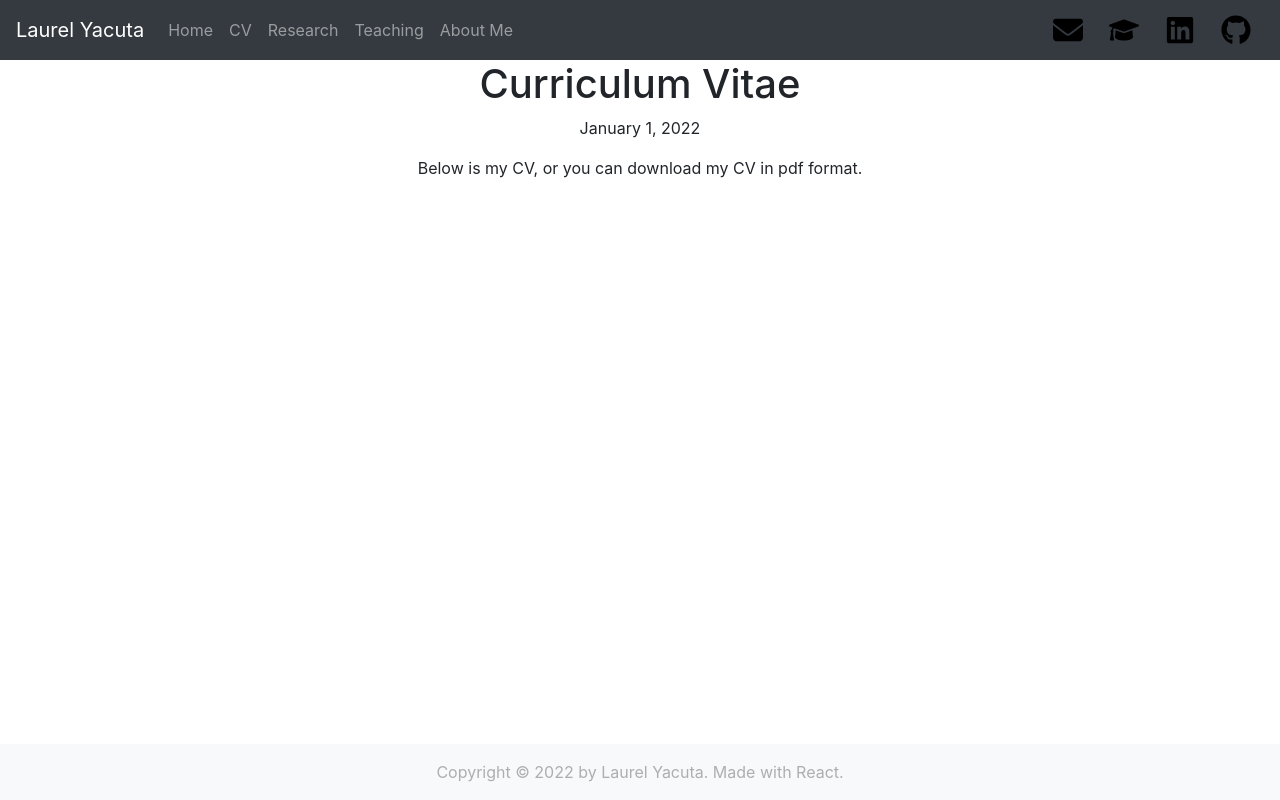
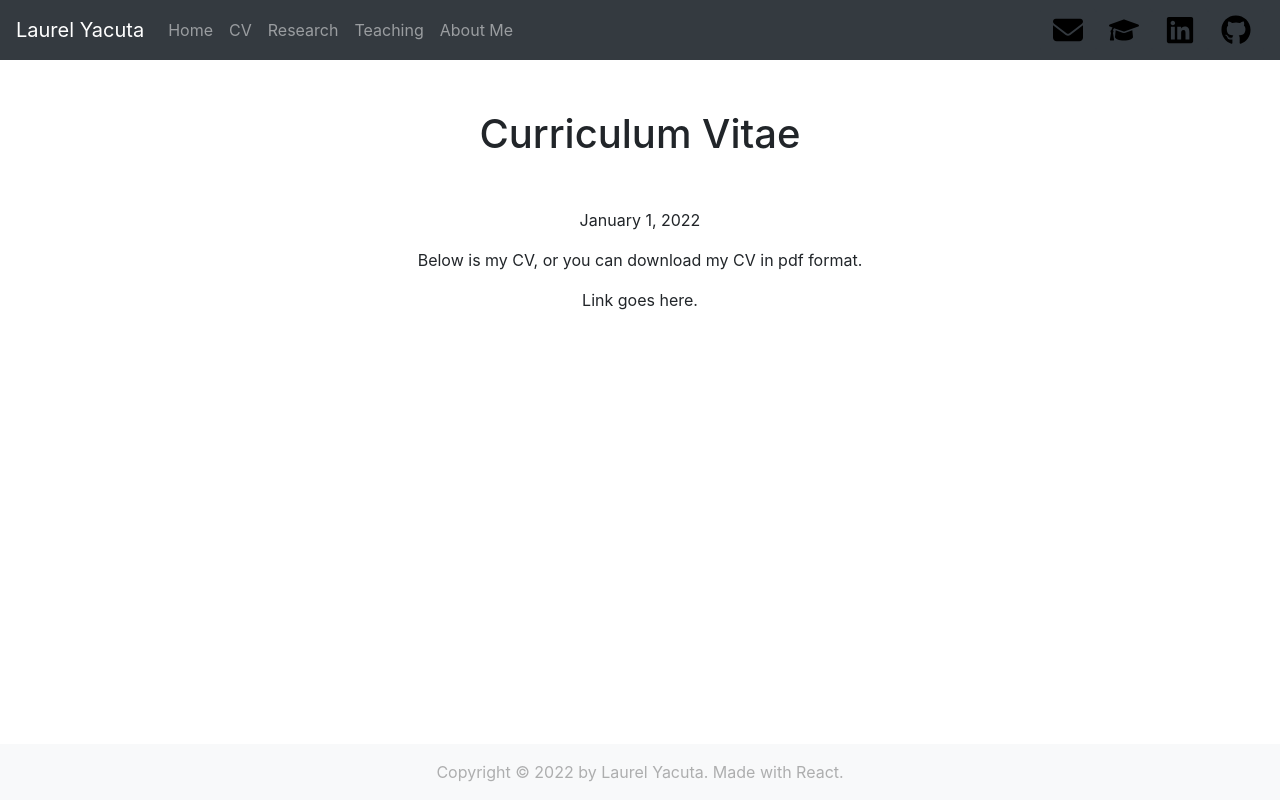
Before and after one commit to laurelyacuta/laurelyacuta.github.io, a React (Create React App) app: page /cv in a window 1280 px wide. Built offline with nearby package versions, Linux system fonts and the light colour scheme.

Commit message:
Updated cv page

```diff
--- a/src/pages/cv/index.js
+++ b/src/pages/cv/index.js
@@ -1,5 +1,6 @@
 import React, { Component } from 'react';
 import Container from 'react-bootstrap/Container';
+import { Row } from 'react-bootstrap';
 
 const title = `
 Curriculum Vitae
@@ -17,9 +18,18 @@ class CV extends Component {
   render() {
     return (
       <Container>
-        <h1>{title}</h1>
-        <p>{date}</p>
-        <p>{text}</p>
+        <Row className="justify-content-md-center">
+          <h1 style={{marginTop: 50, marginBottom: 50, width: '25rem'}}>{title}</h1>
+        </Row>
+        <Row className="justify-content-md-center">
+          <p>{date}</p>
+        </Row>
+        <Row className="justify-content-md-center">
+          <p>{text}</p>
+        </Row>
+        <Row className="justify-content-md-center">
+          <p>Link goes here.</p>
+        </Row>
       </Container>
     );
   }
--- a/src/pages/home/index.js
+++ b/src/pages/home/index.js
@@ -1,8 +1,7 @@
 import React, { Component } from 'react';
-import Container from "react-bootstrap/Container";
-import Card from 'react-bootstrap/Card';
+import Container from 'react-bootstrap/Container';
+import Image from 'react-bootstrap/Image';
 import { Row, Col } from 'react-bootstrap';
-import Image from 'react-bootstrap/Image'
 
 const title = `
 Welcome!
```
